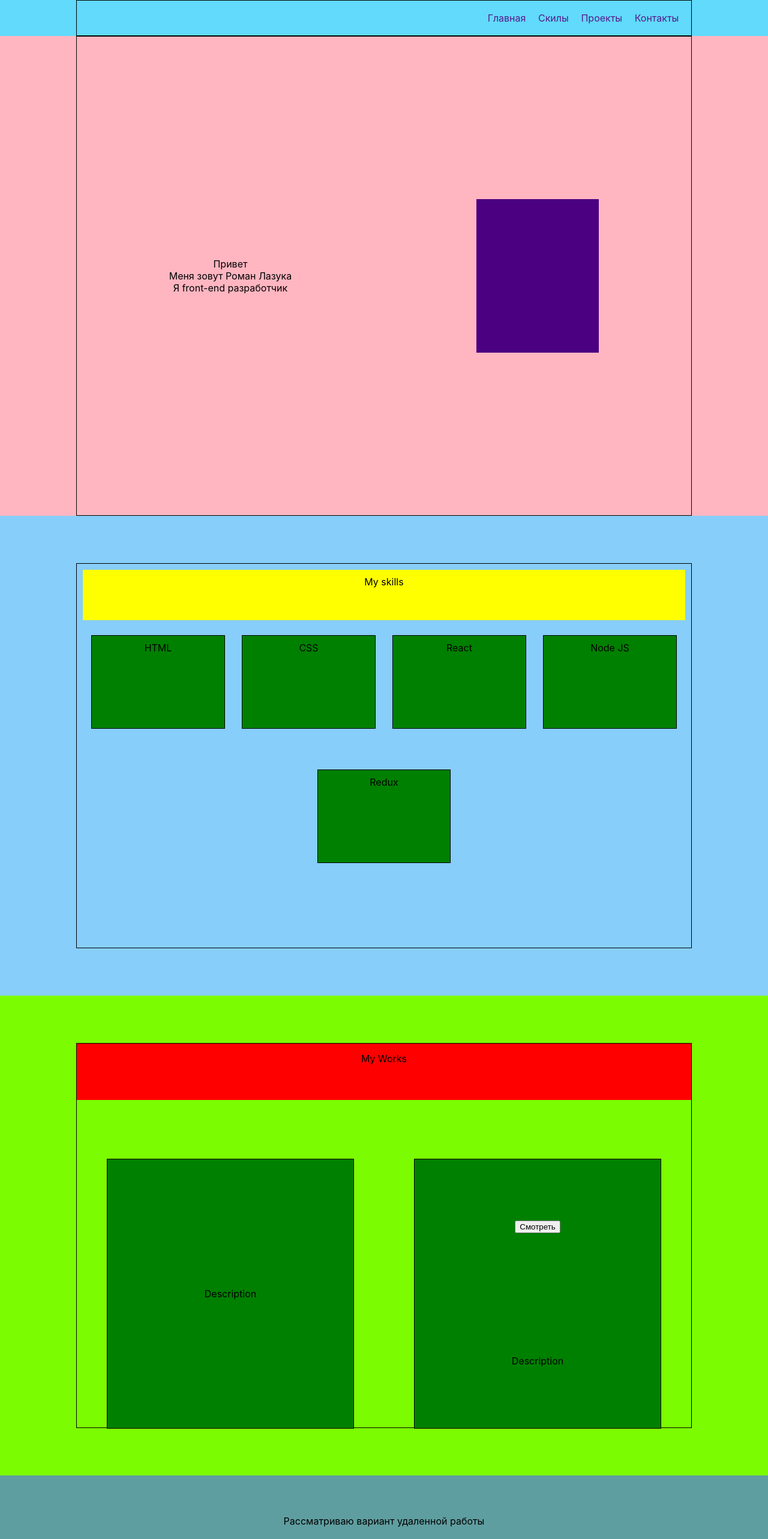
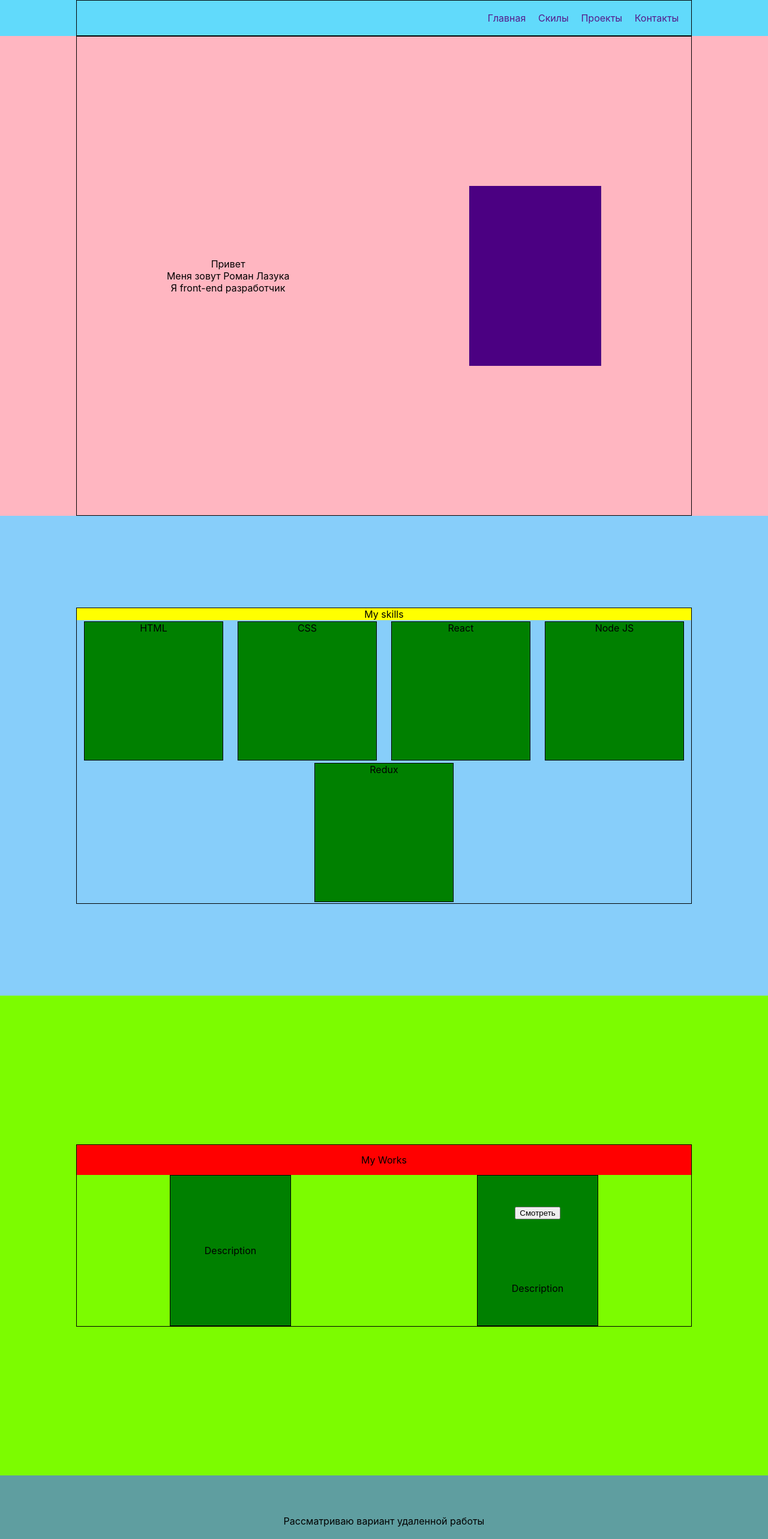
Before and after one commit to rn-lazuka/portfolio, a React (Create React App) app: page / in a window 1280 px wide. Shown: the top 2566 px of the page at 60% size. Built offline with nearby package versions, Linux system fonts and the light colour scheme.

Commit message:
updated all sizes of containers and object for mobile version

```diff
--- a/src/Contacts.module.css
+++ b/src/Contacts.module.css
@@ -2,7 +2,8 @@
     height: 100vh;
     background-color: #61dafb;
     display: flex;
-    justify-content: center;
+    flex-direction: column;
+    justify-content: space-around;
     align-items: center;
 }
 
@@ -13,6 +14,7 @@
     flex-direction: column;
     justify-content: space-between;
     align-items: center;
+    flex-wrap: wrap;
 }
 .title {
     height: 10%;
@@ -22,10 +24,9 @@
 .container form {
     display: flex;
     flex-direction: column;
-    justify-content: space-around;
-    align-content: center;
-    width: 30%;
+    width: 60%;
 }
+
 .container form textarea{
     height: 200px;
 }
--- a/src/Footer.jsx
+++ b/src/Footer.jsx
@@ -8,10 +8,10 @@ function Footer() {
                 Роман Лазука
             </div>
             <div className={s.items}>
-                <a href={"https://vk.com/"}>VK</a>
-                <a href={"https://instagram.com/"}>Inst</a>
-                <a href={"https://linkedin.com/"}>Link</a>
-                <a href={"https://telegram.org/"}>Telegram</a>
+                <img alt={"contact"} src={"https://encrypted-tbn0.gstatic.com/images?q=tbn:ANd9GcQroUdgM-lV395MCuzRaqwPxcqmzcIb9XBvWnNn5pb5i5RyoPOt&s"}/>
+                <img alt={"contact"}  src={"https://encrypted-tbn0.gstatic.com/images?q=tbn:ANd9GcQroUdgM-lV395MCuzRaqwPxcqmzcIb9XBvWnNn5pb5i5RyoPOt&s"}/>
+                <img alt={"contact"}  src={"https://encrypted-tbn0.gstatic.com/images?q=tbn:ANd9GcQroUdgM-lV395MCuzRaqwPxcqmzcIb9XBvWnNn5pb5i5RyoPOt&s"}/>
+                <img alt={"contact"}  src={"https://encrypted-tbn0.gstatic.com/images?q=tbn:ANd9GcQroUdgM-lV395MCuzRaqwPxcqmzcIb9XBvWnNn5pb5i5RyoPOt&s"}/>
             </div>
             <div> ®Все права защищены</div>
         </div>
--- a/src/Footer.module.css
+++ b/src/Footer.module.css
@@ -1,5 +1,5 @@
 .footer {
-    height: 30vh;
+    min-height: 30vh;
     background-color: saddlebrown;
     display: flex;
     align-items: center;
@@ -23,10 +23,14 @@
     padding: 10px;
 }
 .items {
-    width: 40%;
     border: solid 1px;
     display: flex;
     justify-content: space-evenly;
     flex-wrap: wrap;
     margin: 20px;
 }
+.items img{
+    margin: 20px;
+    width: 50px;
+    height: 50px;
+}
--- a/src/Main.module.css
+++ b/src/Main.module.css
@@ -11,6 +11,7 @@
     display: flex;
     align-items: center;
     justify-content: space-around;
+    flex-wrap:wrap;
 
 }
 
@@ -20,7 +21,7 @@
 }
 
 .photo {
-    height: 20vw;
-    width: 16vw;
+    height: 300px;
+    width: 220px;
     background-color: indigo;
 }
--- a/src/Projects.module.css
+++ b/src/Projects.module.css
@@ -1,9 +1,10 @@
 .projects {
-    height: 100vh;
+    min-height: 100vh;
     background-color: lawngreen;
     display: flex;
     justify-content: center;
     align-items: center;
+    flex-wrap: wrap;
 }
 
 .container {
@@ -33,8 +34,8 @@
     display: flex;
     flex-direction: column;
     background-color: green;
-    height: 100%;
-    width: 40%;
+    height: 250px;
+    width: 200px;
     border: solid 1px;
     justify-content: space-around;
     align-items: center;
--- a/src/Skills.module.css
+++ b/src/Skills.module.css
@@ -1,5 +1,5 @@
 .skills {
-    height: 100vh;
+   min-height: 100vh;
     background-color: lightskyblue;
     display: flex;
     justify-content: center;
@@ -18,24 +18,23 @@
 
 .title {
     height: 10%;
-    margin: 10px;
-    padding: 10px;
+    width: 100%;
     background-color: yellow;
 }
 
 .items {
-    height: 70%;
-    padding: 10px;
+    height:70%;
+    width: 100%;
+
     flex-wrap: wrap;
     display: flex;
     justify-content: space-around;
 }
 
 .item {
-    margin: 5px;
-    padding: 10px;
+margin: 2px;
     background-color: green;
-    height: 30%;
-    width: 20%;
+    height: 230px;
+    width: 230px;
     border: solid 1px;
 }
```
